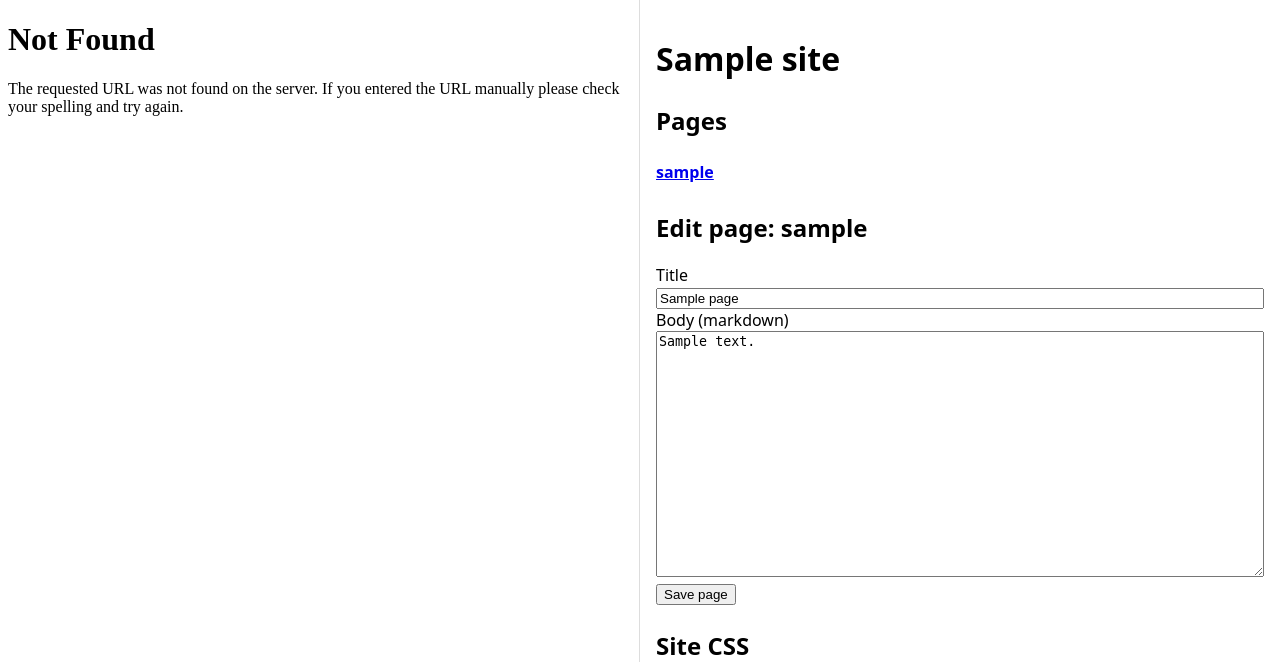
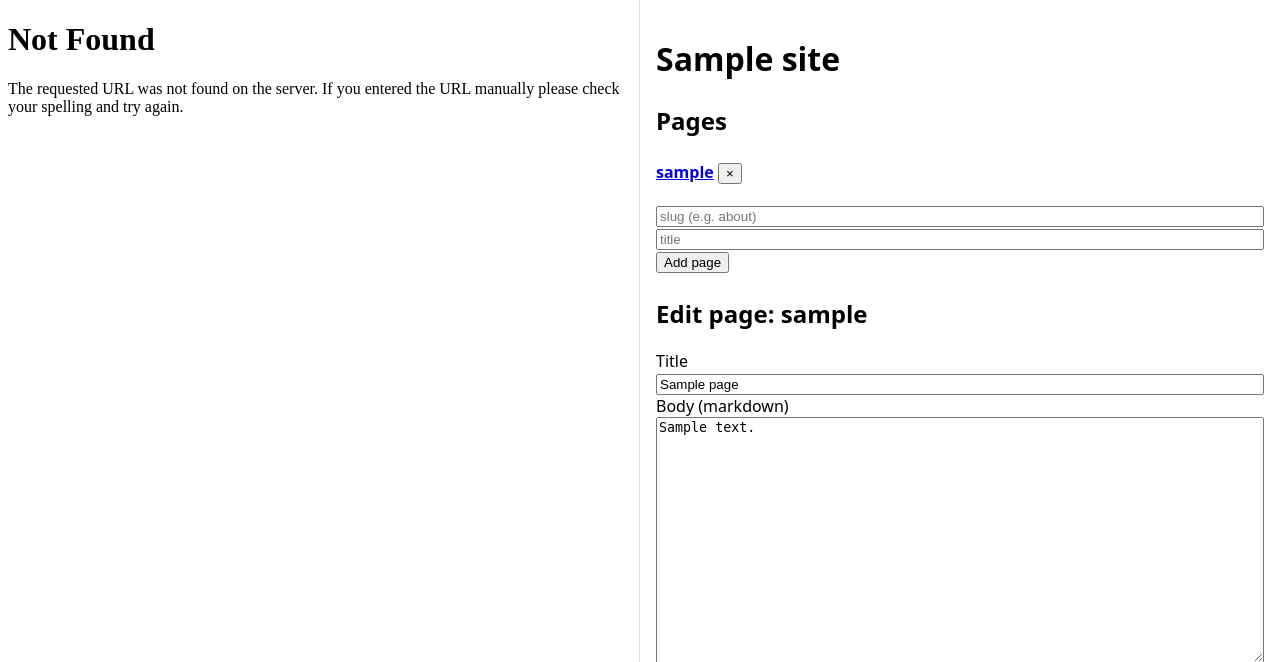
Before and after one commit to simonbc/tiny, a Flask app: template tiny/templates/studio.html in a window 1280 px wide. Shown: the top 662 px of the page. Run offline with Flask 3, Linux system fonts and the light colour scheme; the template is opened without the code that fills it: values that come from a table or form of the project are taken from there, others are empty; tables that the repository leaves empty hold one stand-in row (values such as "Sample post"); some libraries are stand-ins or nearby versions.

Commit message:
Add create/delete page controls in the studio
Studio now has an 'Add page' form (slug + title), creating a new empty
markdown page and jumping to its editor. Each non-home page in the
sidebar gets a small delete button; the home page cannot be deleted,
and the route returns 400 if you try.

POST /studio/<slug>/pages 400s on empty slug, 409s on duplicate slug.
POST /studio/<slug>/pages/<page_slug>/delete 404s on unknown page.

```diff
--- a/tiny/app.py
+++ b/tiny/app.py
@@ -59,6 +59,31 @@ def create_app(config: dict | None = None, llm_client=None) -> Flask:
         page.body_markdown = request.form["body_markdown"]
         db.session.commit()
         return redirect(url_for("studio", site_slug=site_slug, page=page_slug))
+
+    @app.post("/studio/<site_slug>/pages")
+    def studio_create_page(site_slug: str):
+        site = _get_site_or_404(site_slug)
+        slug = request.form.get("slug", "").strip()
+        title = request.form.get("title", "").strip()
+        if not slug:
+            abort(400)
+        if _find_page(site, slug) is not None:
+            abort(409)
+        site.pages.append(Page(slug=slug, title=title or slug, body_markdown=""))
+        db.session.commit()
+        return redirect(url_for("studio", site_slug=site_slug, page=slug))
+
+    @app.post("/studio/<site_slug>/pages/<page_slug>/delete")
+    def studio_delete_page(site_slug: str, page_slug: str):
+        site = _get_site_or_404(site_slug)
+        if page_slug == "home":
+            abort(400)
+        page = _find_page(site, page_slug)
+        if page is None:
+            abort(404)
+        db.session.delete(page)
+        db.session.commit()
+        return redirect(url_for("studio", site_slug=site_slug))
 
     @app.post("/studio/<site_slug>/css")
     def studio_update_css(site_slug: str):
--- a/tiny/templates/studio.html
+++ b/tiny/templates/studio.html
@@ -30,9 +30,19 @@
           {% for p in site.pages %}
             <li class="{% if p.slug == page.slug %}active{% endif %}">
               <a href="{{ url_for('studio', site_slug=site.slug, page=p.slug) }}">{{ p.slug }}</a>
+              {% if p.slug != "home" %}
+                <form method="post" action="/studio/{{ site.slug }}/pages/{{ p.slug }}/delete" style="display:inline">
+                  <button type="submit" title="Delete page">×</button>
+                </form>
+              {% endif %}
             </li>
           {% endfor %}
         </ul>
+        <form method="post" action="/studio/{{ site.slug }}/pages">
+          <input type="text" name="slug" placeholder="slug (e.g. about)" required />
+          <input type="text" name="title" placeholder="title" />
+          <button type="submit">Add page</button>
+        </form>
 
         <h2>Edit page: {{ page.slug }}</h2>
         <form method="post" action="{{ url_for('studio_update_page', site_slug=site.slug, page_slug=page.slug) }}">
```
Also changed, not shown: tests/test_studio_page_crud.py (added, +82 -0 lines).
